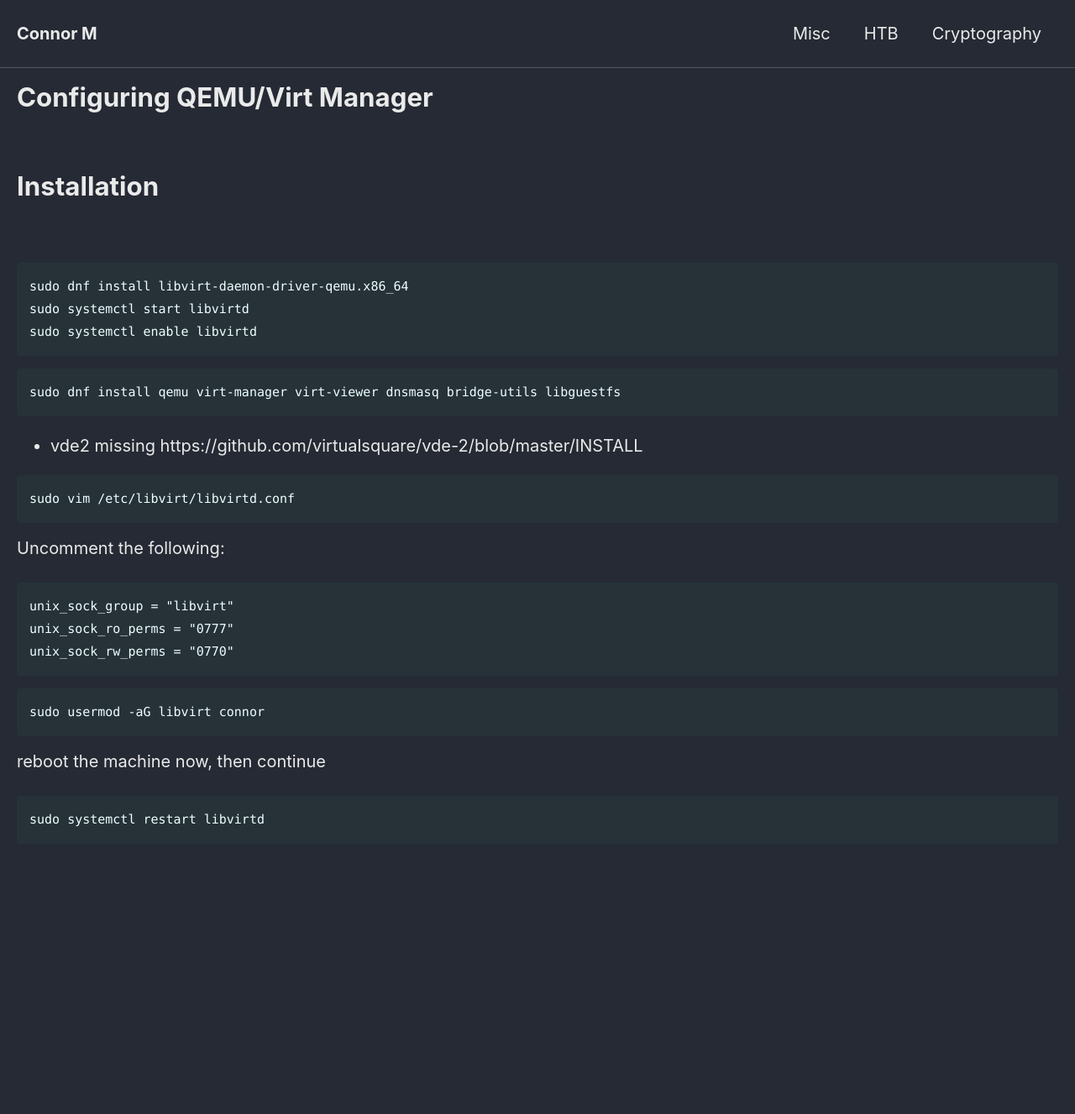
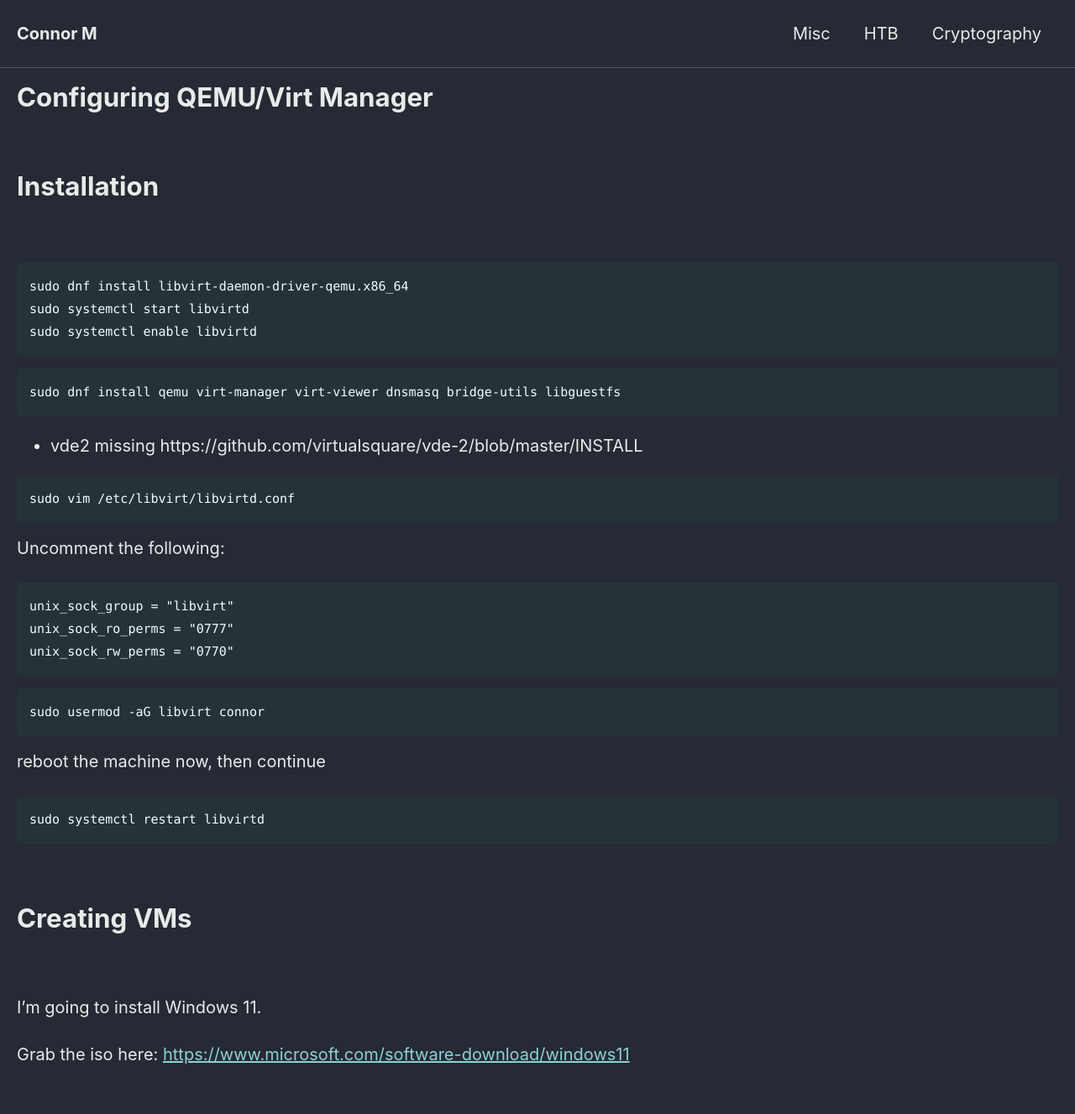
Before and after one commit to Connor-McCartney/Connor-McCartney.github.io, a Jekyll site: the page built from _pages/misc/qemu.md, in a window 1280 px wide. Shown: the whole page at 84% size. Built offline with Jekyll 4.4.1, drawn with Linux system fonts in a browser that asks for light colours; cached includes are drawn as plain includes; before the commit the page ends 1050 px from its top, so only the background shows below that.

Commit message:
Update qemu.md

````diff
--- a/_pages/misc/qemu.md
+++ b/_pages/misc/qemu.md
@@ -42,3 +42,13 @@ reboot the machine now, then continue
 ```
 sudo systemctl restart libvirtd
 ```
+
+<br>
+
+# Creating VMs
+
+<br>
+
+I'm going to install Windows 11.
+
+Grab the iso here: <https://www.microsoft.com/software-download/windows11>
````
